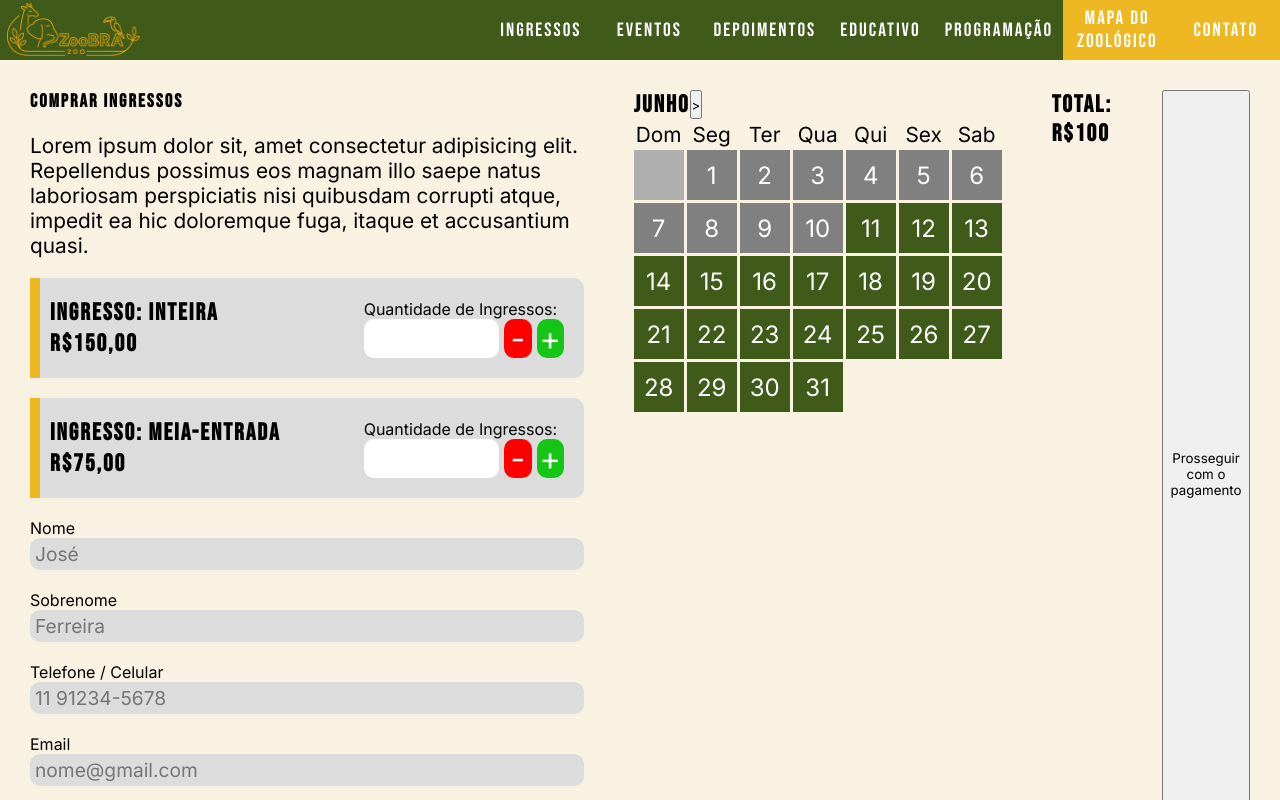
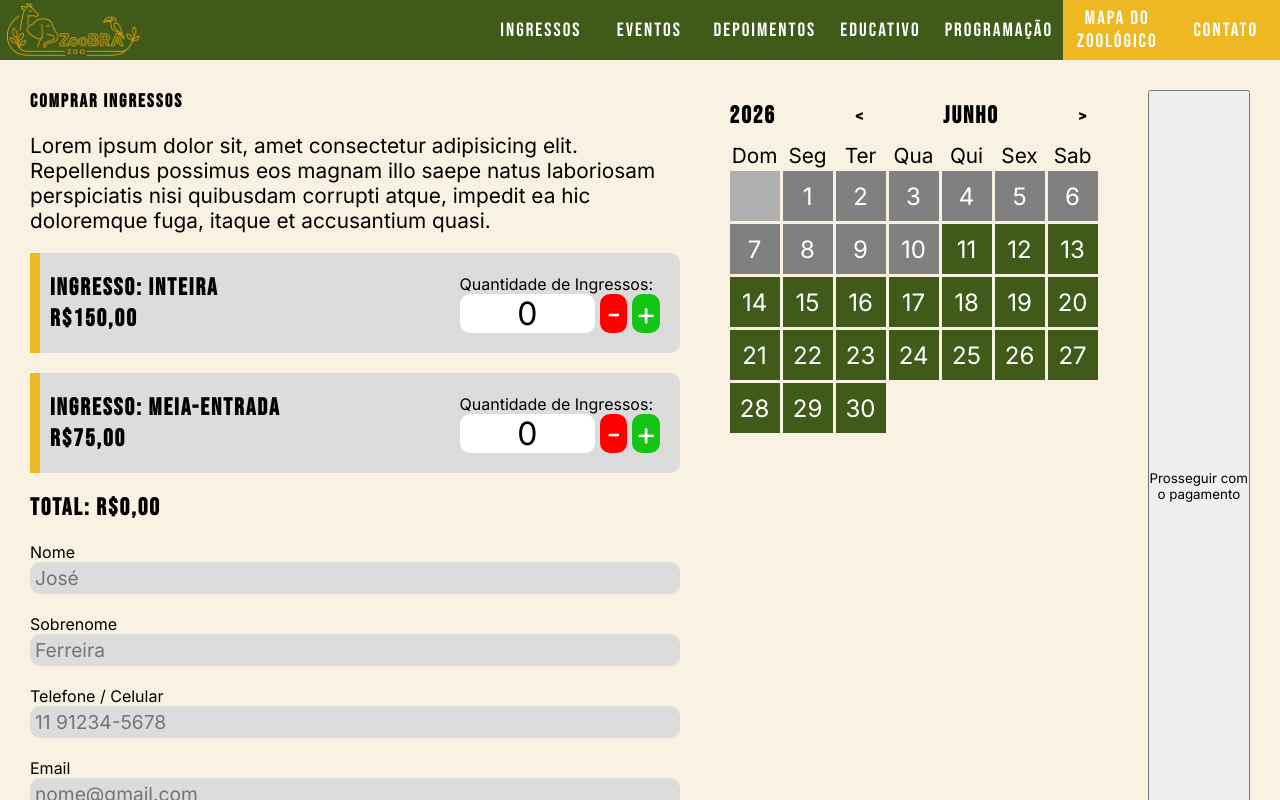
Before and after one commit to ValentinoCarvalho/zooBR, a React (Vite) app: page /ingressos in a window 1280 px wide. Shown: the top 800 px of the page. Built offline with nearby package versions, Linux system fonts and the light colour scheme.

Commit message:
Ajusta área de ingressos

```diff
--- a/src/index.css
+++ b/src/index.css
@@ -11,6 +11,11 @@ body {
 
 strong {
     color: var(--seccondColor);
+}
+
+.mandatoryInput::after {
+    content: '*';
+    color: red;
 }
 
 .yellowSection {
--- a/src/pages/BuyTicketsPage.jsx
+++ b/src/pages/BuyTicketsPage.jsx
@@ -1,79 +1,234 @@
 import { Footer } from "../elements/Footer"
-import { Header } from "../elements/Header"
 import { HeaderNav } from "../elements/HeaderNav"
 import { MobileHeader } from "../elements/MobileHeader"
+import { useState } from "react"
 import './pagesStyles/BuyTicketsPage.css'
+
 export const BuyTicketsPage = () => {
-    const date = new Date()
-    const currentlyDay = date.getDate()
-    const currentlyMonth = date.getMonth()
-    const currentlyYear = date.getFullYear()
-    const calendarLastDate = (month, year) => { return new Date(year, month, 0).getDate() }
-    const firstDayOfWeek = new Date(currentlyYear, currentlyMonth, 1).getDay()
+    const today = new Date()
+    today.setHours(0, 0, 0, 0)
+
+    const [currentlyMonth, setCurrentlyMonth] = useState(today.getMonth())
+    const [calendarDisplayYear, setCalendarDisplayYear] = useState(today.getFullYear())
+
+    // Guarda o dia escolhido + o momento exato da escolha
+    const [selectedDate, setSelectedDate] = useState(null)
+    // selectedDate = { dayKey, day, month, year, chosenAt } ou null
+
+    // Dados pessoais controlados
+    const [formValues, setFormValues] = useState({
+        nome: '',
+        sobrenome: '',
+        telefone: '',
+        email: '',
+        cpf: ''
+    })
+
+    // Quantidade de cada tipo de ingresso
+    const [ticketAmounts, setTicketAmounts] = useState({
+        "Ingresso: Inteira": 0,
+        "Ingresso: Meia-Entrada": 0
+    })
+
+    const calendarLastDate = (month, year) => new Date(year, month + 1, 0).getDate()
+    const calendarLastDateVar = calendarLastDate(currentlyMonth, calendarDisplayYear)
+    const firstDayOfWeek = new Date(calendarDisplayYear, currentlyMonth, 1).getDay()
     const emptyDays = Array.from({ length: firstDayOfWeek })
-    const calendarLastDateVar = /* calendarLastDate(currentlyMonth, currentlyYear) */ 31
-    const mes31 = [1, 2, 3, 4, 5, 6, 7, 8, 9, 10, 11, 12, 13, 14, 15, 16, 17, 18, 19, 20, 21, 22, 23, 24, 25, 26, 27, 28, 29, 30, 31]
-    const mes30 = [1, 2, 3, 4, 5, 6, 7, 8, 9, 10, 11, 12, 13, 14, 15, 16, 17, 18, 19, 20, 21, 22, 23, 24, 25, 26, 27, 28, 29, 30]
-    const mes29 = [1, 2, 3, 4, 5, 6, 7, 8, 9, 10, 11, 12, 13, 14, 15, 16, 17, 18, 19, 20, 21, 22, 23, 24, 25, 26, 27, 28, 29]
-    const mes28 = [1, 2, 3, 4, 5, 6, 7, 8, 9, 10, 11, 12, 13, 14, 15, 16, 17, 18, 19, 20, 21, 22, 23, 24, 25, 26, 27, 28]
+    const daysArray = Array.from({ length: calendarLastDateVar }, (_, i) => i + 1)
+
+    const maxSelectableDate = new Date(today)
+    maxSelectableDate.setMonth(maxSelectableDate.getMonth() + 3)
+
     const ticketsTypes = [
         { nome: "Ingresso: Inteira", preco: 150 },
         { nome: "Ingresso: Meia-Entrada", preco: 75 },
     ]
-    const totalPrice = 100
-    const mesesNomes = ['Janeiro', 'Fevereiro', 'Março', 'Abril', 'Maio', 'Junho', 'Julho', 'Agosto', 'Setembro', 'Outubro', 'Novembro', 'Dezembro', 'Janeiro']
+    const mesesNomes = ['Janeiro', 'Fevereiro', 'Março', 'Abril', 'Maio', 'Junho', 'Julho', 'Agosto', 'Setembro', 'Outubro', 'Novembro', 'Dezembro']
+
+    const totalPrice = ticketsTypes.reduce((total, ticket) => {
+        return total + (ticket.preco * (ticketAmounts[ticket.nome] || 0))
+    }, 0)
+
+    const handlePrevMonth = () => {
+        if (currentlyMonth === 0) {
+            setCurrentlyMonth(11)
+            setCalendarDisplayYear(calendarDisplayYear - 1)
+        } else {
+            setCurrentlyMonth(currentlyMonth - 1)
+        }
+    }
+
+    const handleNextMonth = () => {
+        if (currentlyMonth === 11) {
+            setCurrentlyMonth(0)
+            setCalendarDisplayYear(calendarDisplayYear + 1)
+        } else {
+            setCurrentlyMonth(currentlyMonth + 1)
+        }
+    }
+
+    const handleDaySelect = (dayKey, dia) => {
+        setSelectedDate(prev => {
+            // clicar no mesmo dia de novo desmarca
+            if (prev?.dayKey === dayKey) return null
+            return {
+                dayKey,
+                day: dia,
+                month: currentlyMonth,
+                year: calendarDisplayYear,
+                chosenAt: new Date() // horário exato da escolha
+            }
+        })
+    }
+
+    const handleFormChange = (e) => {
+        const { name, value } = e.target
+        setFormValues(prev => ({ ...prev, [name]: value }))
+    }
+
+    const handleTicketAmountChange = (ticketName, delta) => {
+        setTicketAmounts(prev => ({
+            ...prev,
+            [ticketName]: Math.max(0, prev[ticketName] + delta)
+        }))
+    }
+
+    const handleSubmit = (e) => {
+        e.preventDefault()
+
+        if (!selectedDate) {
+            alert("Escolha uma data para a visita antes de continuar.")
+            return
+        }
+
+        const totalTickets = Object.values(ticketAmounts).reduce((sum, qty) => sum + qty, 0)
+        if (totalTickets === 0) {
+            alert("Selecione ao menos um ingresso antes de continuar.")
+            return
+        }
+
+        const finalData = {
+            comprador: formValues,
+            ingressos: ticketAmounts,
+            dataVisita: selectedDate,
+            total: totalPrice,
+            enviadoEm: new Date()
+        }
+
+        console.log(finalData)
+        // aqui depois entra o fetch/axios pro back-end
+    }
+
     return (<>
         <HeaderNav headerLogo="/assets/logoZoo.png" />
         <MobileHeader />
         <section className="whiteSection">
-            <form action="" className="buyTicketsForm" onSubmit={e => e.preventDefault()}>
+            <form className="buyTicketsForm" onSubmit={handleSubmit}>
                 <section className="buyTicketsInputContainer">
                     <h1>Comprar Ingressos</h1>
                     <p>Lorem ipsum dolor sit, amet consectetur adipisicing elit. Repellendus possimus eos magnam illo saepe natus laboriosam perspiciatis nisi quibusdam corrupti atque, impedit ea hic doloremque fuga, itaque et accusantium quasi.</p>
-                    {ticketsTypes.map(ticketType => {
-                        return (<div className="ticketBox">
+
+                    {ticketsTypes.map(ticketType => (
+                        <div className="ticketBox" key={ticketType.nome}>
                             <div className="ticketsText">
                                 <h2>{ticketType.nome}</h2>
                                 <h2>R${ticketType.preco},00</h2>
                             </div>
                             <div className="ticketsAmountInputContainer">
-                                <label htmlFor="ticketsAmount">
-                                    Quantidade de Ingressos:
-                                </label>
+                                <label htmlFor={`ticketsAmount-${ticketType.nome}`}>Quantidade de Ingressos:</label>
                                 <div className="ticketsAmountInput">
-
-                                    <input type="text" inputMode="numeric" id="ticketsAmount" />
-                                    <button>-</button>
-                                    <button>+</button>
+                                    <input
+                                        type="text"
+                                        inputMode="numeric"
+                                        id={`ticketsAmount-${ticketType.nome}`}
+                                        value={ticketAmounts[ticketType.nome]}
+                                        readOnly
+                                    />
+                                    <button
+                                        type="button"
+                                        onClick={() => handleTicketAmountChange(ticketType.nome, -1)}
+                                    >-</button>
+                                    <button
+                                        type="button"
+                                        onClick={() => handleTicketAmountChange(ticketType.nome, 1)}
+                                    >+</button>
                                 </div>
                             </div>
-                        </div>)
-                    })}
-
+                        </div>
+                    ))}<h2>Total: R${totalPrice},00</h2>
 
                     <label htmlFor="buyInfoName">Nome
-                        <input className="buyTicketsInput" id="buyInfoCPF" type="text" placeholder="José" />
-                    </label><label htmlFor="buyInfoLastName">Sobrenome
-                        <input className="buyTicketsInput" id="buyInfoCPF" type="text" placeholder="Ferreira" />
-                    </label><label htmlFor="buyInfoTel">Telefone / Celular
-                        <input className="buyTicketsInput" id="buyInfoCPF" type="tel" placeholder="11 91234-5678" />
+                        <input
+                            required
+                            className="buyTicketsInput"
+                            id="buyInfoName"
+                            name="nome"
+                            type="text"
+                            placeholder="José"
+                            value={formValues.nome}
+                            onChange={handleFormChange}
+                        />
+                    </label>
+                    <label htmlFor="buyInfoLastName">Sobrenome
+                        <input
+                            required
+                            className="buyTicketsInput"
+                            id="buyInfoLastName"
+                            name="sobrenome"
+                            type="text"
+                            placeholder="Ferreira"
+                            value={formValues.sobrenome}
+                            onChange={handleFormChange}
+                        />
+                    </label>
+                    <label htmlFor="buyInfoTel">Telefone / Celular
+                        <input
+                            required
+                            className="buyTicketsInput"
+                            id="buyInfoTel"
+                            name="telefone"
+                            type="tel"
+                            placeholder="11 91234-5678"
+                            value={formValues.telefone}
+                            onChange={handleFormChange}
+                        />
                     </label>
                     <label htmlFor="buyInfoEmail">Email
-                        <input className="buyTicketsInput" id="buyInfoEmail" type="email" placeholder="nome@gmail.com" />
+                        <input
+                            required
+                            className="buyTicketsInput"
+                            id="buyInfoEmail"
+                            name="email"
+                            type="email"
+                            placeholder="nome@gmail.com"
+                            value={formValues.email}
+                            onChange={handleFormChange}
+                        />
                     </label>
                     <label htmlFor="buyInfoCPF">CPF
-                        <input className="buyTicketsInput" id="buyInfoCPF" type="text" placeholder="123.456.789-00" />
+                        <input
+                            required
+                            className="buyTicketsInput"
+                            id="buyInfoCPF"
+                            name="cpf"
+                            type="text"
+                            placeholder="123.456.789-00"
+                            value={formValues.cpf}
+                            onChange={handleFormChange}
+                        />
                     </label>
-
-
                 </section>
 
                 <section className="calendarContainer">
                     <div className="calendarioNav">
-                        <h2>{mesesNomes[currentlyMonth]}</h2>
-                        <button>{`>`}</button>
+                        <div className="monthNav">
+                            <h2>{calendarDisplayYear}</h2>
+                            <button type="button" onClick={handlePrevMonth}>{`<`}</button>
+                            <h2>{mesesNomes[currentlyMonth]}</h2>
+                            <button type="button" onClick={handleNextMonth}>{`>`}</button>
+                        </div>
+                    </div>
 
-                    </div>
                     <p className="weekDay">Dom</p>
                     <p className="weekDay">Seg</p>
                     <p className="weekDay">Ter</p>
@@ -81,33 +236,33 @@ export const BuyTicketsPage = () => {
                     <p className="weekDay">Qui</p>
                     <p className="weekDay">Sex</p>
                     <p className="weekDay">Sab</p>
-                    {
-                        emptyDays.map(emptyDay => {
-                            return( <p className="emptyDay"></p>)
-                        })
-                    }
-                    {
 
-                        calendarLastDateVar === 31 ? mes31.map(dia => {
-                            const dayType = [(<>
-                                    <label htmlFor={`day${dia}`} >{dia}</label>
-                                    <input id={`day${dia}`} type="checkbox" className="dateCheckBox" />
-                                </>) , (<>
-                                    <label htmlFor={`day${dia}`} >{dia}</label>
-                                    <input id={`day${dia}`} type="checkbox" disabled className="dateCheckBox" />
-                                </>) ]
+                    {emptyDays.map((_, i) => (
+                        <p key={`empty-${i}`} className="emptyDay"></p>
+                    ))}
 
-                            return (currentlyDay > dia ? dayType[1] :dayType[0])
-                        }) : <></>
+                    {daysArray.map(dia => {
+                        const cellDate = new Date(calendarDisplayYear, currentlyMonth, dia)
+                        const isDisabled = cellDate < today || cellDate > maxSelectableDate
+                        const dayKey = `${calendarDisplayYear}-${currentlyMonth}-${dia}`
 
-                    }
+                        return (
+                            <label htmlFor={dayKey} key={dayKey} className="calendarDayLabel">
+                                {dia}
+                                <input
+                                    id={dayKey}
+                                    type="checkbox"
+                                    className="dateCheckBox"
+                                    disabled={isDisabled}
+                                    checked={selectedDate?.dayKey === dayKey}
+                                    onChange={() => handleDaySelect(dayKey, dia)}
+                                />
+                            </label>
+                        )
+                    })}
                 </section>
-                <div>
-                    <h2>Total: R${totalPrice}</h2>
-                </div>
                 <button type="submit">Prosseguir com o pagamento</button>
             </form>
-
         </section>
         <Footer />
     </>)
--- a/src/pages/MainPage.jsx
+++ b/src/pages/MainPage.jsx
@@ -40,7 +40,7 @@ export const MainPage = () => {
 
                 <InfoBlockContainer />
 
-                <GoodHero right={false} title="Lorem Impsum" text="O rato tentou roer a roupa do Rei de Roma, mas a fusão é apenas um artifício barato para tornarem gems fracas mais fortes" image="/images/pexels-alexey-k-458081116-38247397.jpg" />
+                <GoodHero right={false} title="CONEXÕES QUE TRANSFORMAM" text="Cada encontro no ZooBRA é uma oportunidade para despertar a curiosidade e fortalecer o respeito pela vida selvagem. Mais do que observar animais, nossos visitantes conhecem histórias de conservação e entendem por que proteger a natureza é uma responsabilidade de todos." image="/images/pexels-alexey-k-458081116-38247397.jpg" />
 
                 <Bigtext text="VÁRIAS ATIVIDADES DIVERTIDAS E EDUCATIVAS" />
 
--- a/src/pages/pagesStyles/BuyTicketsPage.css
+++ b/src/pages/pagesStyles/BuyTicketsPage.css
@@ -111,6 +111,22 @@
     width: min-content;
 }
 
+.monthNav{
+    display: flex;
+    justify-content: space-between;
+    width: 100%;
+    height: 50px;
+    align-items: center;
+}
+
+.monthNav button{
+    width: 30px;
+    background-color: transparent;
+    border: none;
+    font-weight: 900;
+    cursor: pointer;
+}
+
 .emptyDay{
     background-color: rgb(175, 175, 175);
     display: block;
@@ -129,15 +145,14 @@
     display: none;
 }
 
-.calendarContainer label:has(+ input:checked),
-.calendarContainer:has(input:checked) .calendarDayLabel {
+.calendarDayLabel:has(input:checked) {
     background-color: var(--seccondColor);
     color: black;
     outline: solid;
     outline-offset: -5px;
 }
-.calendarContainer label:has(+ input:disabled),
-.calendarContainer:has(input:disabled) .calendarDayLabel {
+
+.calendarDayLabel:has(input:disabled) {
     background-color: gray;
 }
 
--- a/src/pages/pagesStyles/ContactPage.css
+++ b/src/pages/pagesStyles/ContactPage.css
@@ -26,10 +26,6 @@
     font-size: 1.2rem;
 
 }
-.mandatoryInput::after {
-    content: '*';
-    color: red;
-}
 
 input {
     background-color: white;
```
